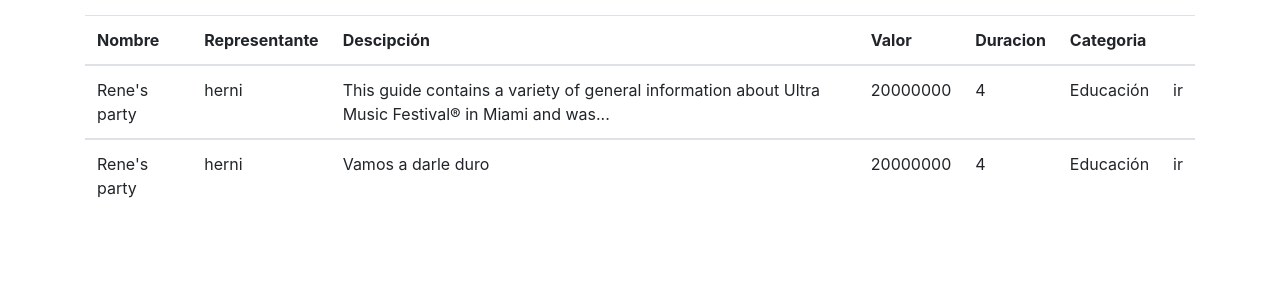
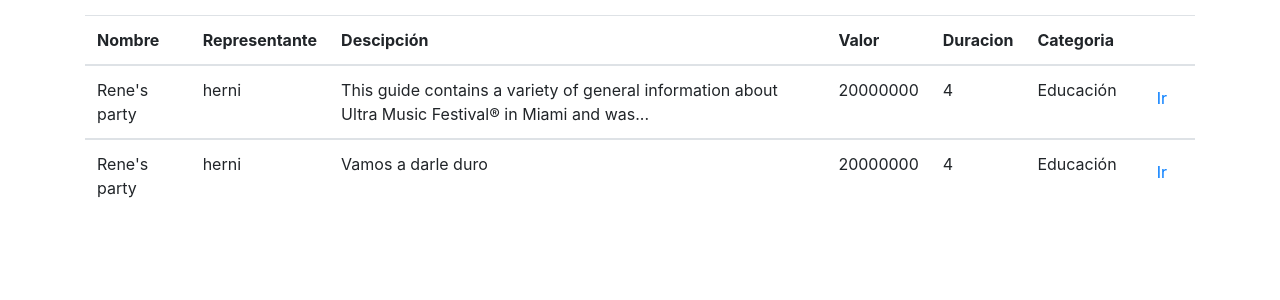
Before and after one commit to hernandavidc/mayathon, a Django app: page /proyectos/ in a window 1280 px wide. Shown: the part 56-356 px from the top of the page. Run offline with Django 3.2, Linux system fonts and the light colour scheme; a user stored in the database is signed in; data comes from the database, SQL or seed files in the repository; some libraries are stand-ins or nearby versions.

Commit message:
boton para ver las descripcione de las solicitudes

```diff
--- a/plataforma/prestamos/templates/prestamos/list_solicitudes.html
+++ b/plataforma/prestamos/templates/prestamos/list_solicitudes.html
@@ -24,7 +24,7 @@
             <td>{{ solicitud.duracion }}</td>
             <td>{{ solicitud.categoria.nombre }}</td>
             {% if request.user.is_authenticated %}
-                <td>ir</td>
+                <td><a class="nav-link" href="{% url 'prestamos:Detail' solicitud.id %}">Ir</a></td>
             {% endif %}
         </tr>
     </tbody>
```
